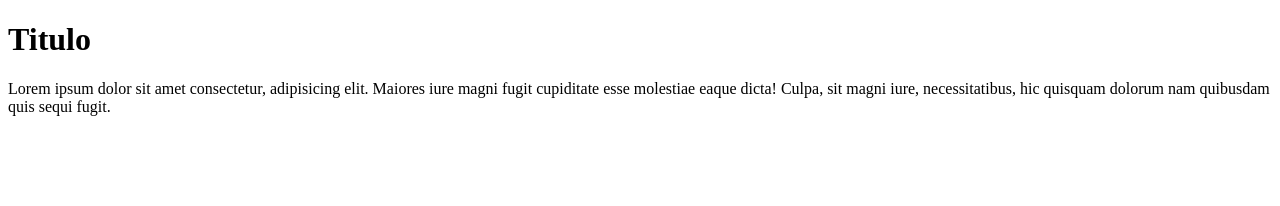
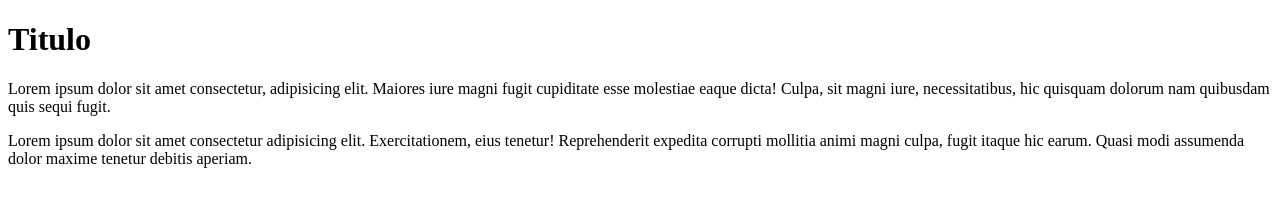
Before and after one commit to Pauloand05/projeto-1, a plain HTML site: page index.html in a window 1280 px wide. Drawn offline with Linux system fonts and the light colour scheme.

Commit message:
Adicionado mais um paragrafo

```diff
--- a/index.html
+++ b/index.html
@@ -9,5 +9,6 @@
     <h1>Titulo</h1>
     <p>Lorem ipsum dolor sit amet consectetur, adipisicing elit. Maiores iure magni fugit cupiditate esse molestiae eaque dicta! Culpa, sit magni iure, necessitatibus, hic quisquam dolorum nam quibusdam quis sequi fugit.
     </p>
+    <p>Lorem ipsum dolor sit amet consectetur adipisicing elit. Exercitationem, eius tenetur! Reprehenderit expedita corrupti mollitia animi magni culpa, fugit itaque hic earum. Quasi modi assumenda dolor maxime tenetur debitis aperiam.</p>
 </body>
 </html>
```
